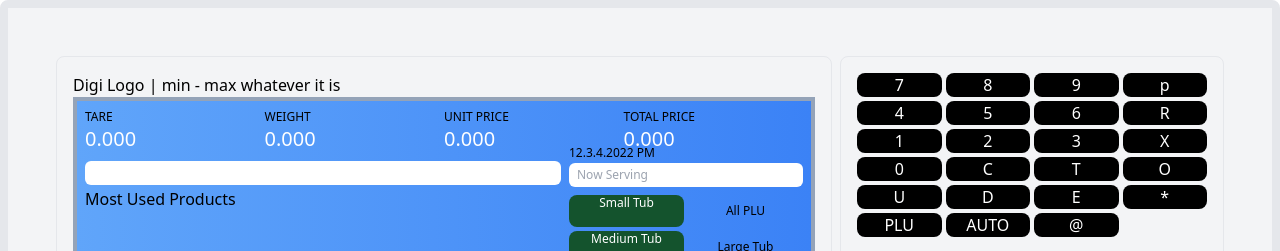
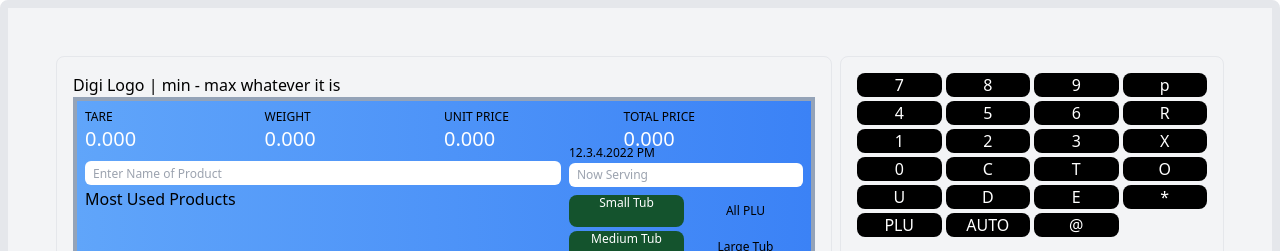
Before and after one commit to abhi886/weighingscale-next, a Next.js app: page / in a window 1280 px wide. Shown: the top 251 px of the page. Built offline with nearby package versions, Linux system fonts and the light colour scheme.

Commit message:
Create state for Product Display Name Section

```diff
--- a/components/monitor/MonitorDisplayInput/MonitorDisplayInput.tsx
+++ b/components/monitor/MonitorDisplayInput/MonitorDisplayInput.tsx
@@ -1,13 +1,22 @@
 import React, { useState } from "react";
 
-const MonitorDisplayInput = ({ pluValue, handlePlu }: any) => {
+const MonitorDisplayInput = ({
+  pluValue,
+  handlePlu,
+  productDisplayValue,
+}: any) => {
   return (
     <div className='grid grid-cols-3 gap-2 '>
       {/* Text and PLU number */}
       <div className='grid col-span-2 mt-2'>
         <input
           type='text'
-          className='p-2 h-6 w-full flex-grow rounded-md focus:outline-none flex-shrink'
+          className='p-2 h-6 w-full text-xs flex-grow rounded-md focus:outline-none flex-shrink'
+          value={productDisplayValue}
+          placeholder={"Enter Name of Product"}
+          onChange={() => {
+            console.log("called On change");
+          }}
         ></input>
       </div>
       {/* Date and Now Serving */}
--- a/components/monitordisplay/MonitorDisplay.tsx
+++ b/components/monitordisplay/MonitorDisplay.tsx
@@ -5,13 +5,14 @@ import {
   MonitorMostUsed,
   MonitorBottomDisplay,
 } from "@components/monitor";
-const MonitorDisplay = ({ pluValue, handlePlu }: any) => {
+const MonitorDisplay = ({ pluValue, handlePlu, productDisplayValue }: any) => {
   return (
     <div className='sm:col-span-2 border border-r-1 rounded-lg p-4 '>
       <div>Digi Logo | min - max whatever it is</div>
       <div className='w-full h-64 bg-gradient-to-r from-blue-400 to-blue-500 border-4 border-slate-400 p-2'>
         <MonitorTopDisplay></MonitorTopDisplay>
         <MonitorDisplayInput
+          productDisplayValue={productDisplayValue}
           pluValue={pluValue}
           handlePlu={handlePlu}
         ></MonitorDisplayInput>
--- a/components/weighingmachinedisplay/WeighingMachineDisplay.tsx
+++ b/components/weighingmachinedisplay/WeighingMachineDisplay.tsx
@@ -5,6 +5,7 @@ import SaveNumberDisplay from "../savenumbersdisplay/SaveNumberDisplay";
 
 const WeighingMachineDisplay = () => {
   const [pluValue, setPluValue] = useState("");
+  const [productDisplayValue, setProductDisplayValue] = useState("");
   const handlePluChange = (e) => {
     setPluValue(e.target.value);
   };
@@ -23,6 +24,7 @@ const WeighingMachineDisplay = () => {
       <div className='sm:grid sm:grid-cols-3 sm:grid-rows-2 gap-x-2'>
         {/* First Grid - Monitor Section*/}
         <MonitorDisplay
+          productDisplayValue={productDisplayValue}
           pluValue={pluValue}
           handlePlu={handlePluChange}
         ></MonitorDisplay>
```
